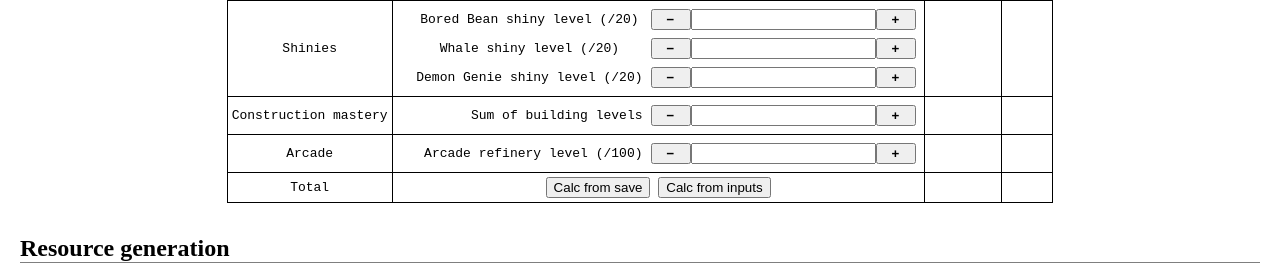
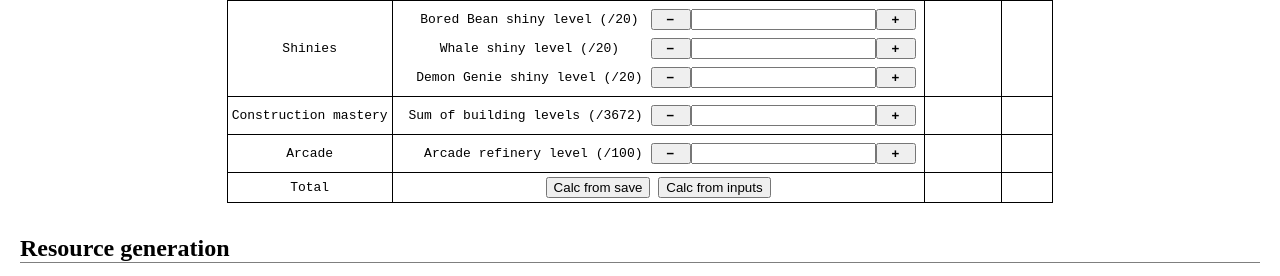
Before and after one commit to tellurium-monoxide/idleon-tools, a Jekyll site: the page built from tools/refinery-planner/refinery.html, in a window 1280 px wide and 1297 px high. Shown: the part 1018-1294 px from the top of the window. Built offline with Jekyll 4.4.1, drawn with Linux system fonts in a browser that asks for light colours.

Commit message:
add max total building levels

```diff
--- a/assets/js/tools/construction-planner/ConstructionState.js
+++ b/assets/js/tools/construction-planner/ConstructionState.js
@@ -122,6 +122,8 @@
 
         this.initCalculatedBonus()
 
+        console.log(BUILDINGS.reduce((a, b) => (a + b.max_level), 0))
+
 
 
     }
--- a/tools/refinery-planner/includes/speed.html
+++ b/tools/refinery-planner/includes/speed.html
@@ -117,8 +117,8 @@
         <td class="speed_inputs">
             <table class="speed_input_table">
                 <tr>
-                    <td>Sum of building levels</td>
-                    <td><input type="number" id="refinery_speed_building_lvls" min="0"></td>
+                    <td>Sum of building levels (/3672)</td>
+                    <td><input type="number" id="refinery_speed_building_lvls" min="0" max="3672"></td>
                 </tr>
             </table>
         </td>
```
